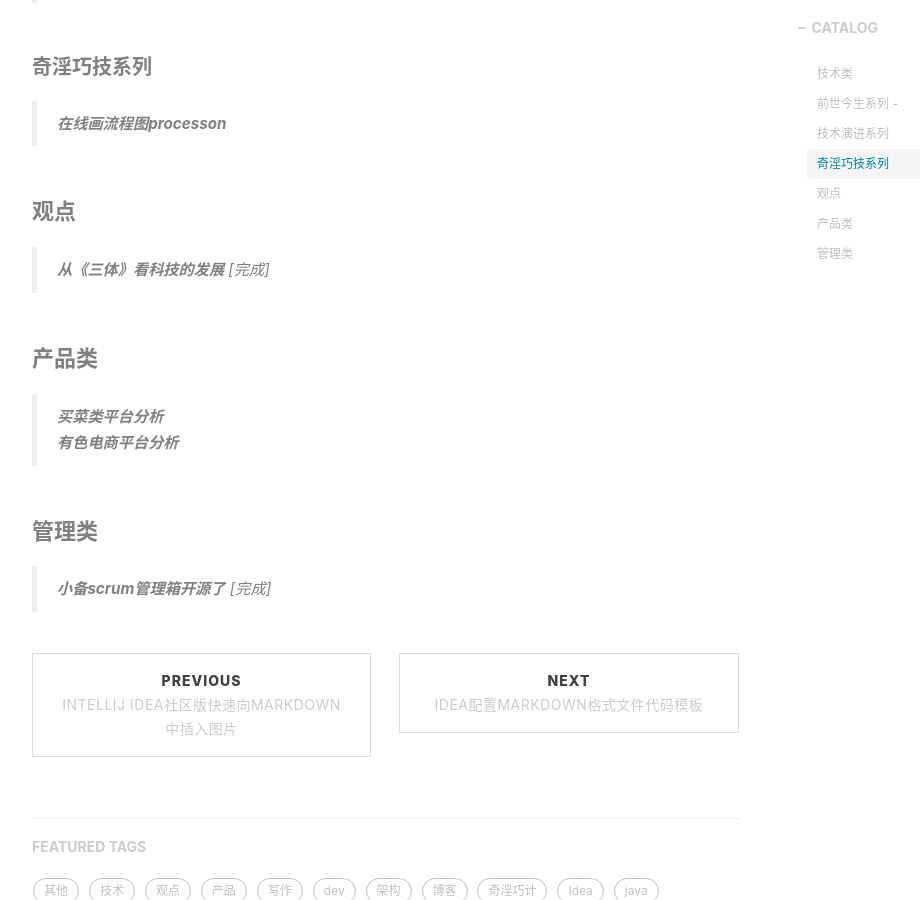
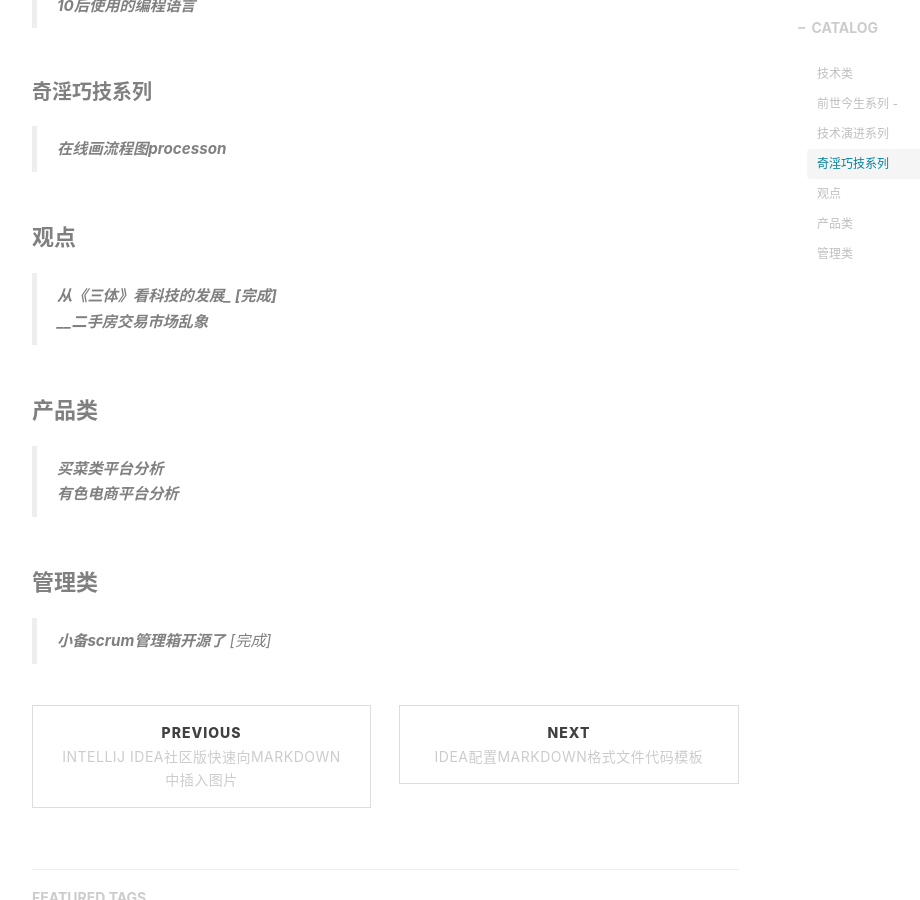
Before and after one commit to lushubei/lushubei.github.io, a Jekyll site: the page built from _posts/viewpoint/2020-02-19-blog-plan.md, in a window 1280 px wide and 900 px high, scrolled down 1152 px. Shown: the whole window, without its empty margins (233-1153 px from the left). Built offline with Jekyll 4.4.1, drawn with Linux system fonts in a browser that asks for light colours; nearby versions of some CDN libraries; comment, search, counter and statistics services are not loaded.

Commit message:
添加博客计划，二手房交易市场乱象

```diff
--- a/_posts/viewpoint/2020-02-19-blog-plan.md
+++ b/_posts/viewpoint/2020-02-19-blog-plan.md
@@ -28,7 +28,7 @@
 > __Markdown的前世今生__
 
 ##### 技术演进系列
-> __下一代微服务框架Istio__  [完成]
+> __下一代微服务框架Istio__ [完成]
 > __10后使用的编程语言__
 >
 
@@ -37,8 +37,8 @@
 >
 
 #### 观点
-> __从《三体》看科技的发展__ [完成]
->
+> __从《三体》看科技的发展_ [完成]
+> __二手房交易市场乱象__
 
 #### 产品类
 > __买菜类平台分析__
```
